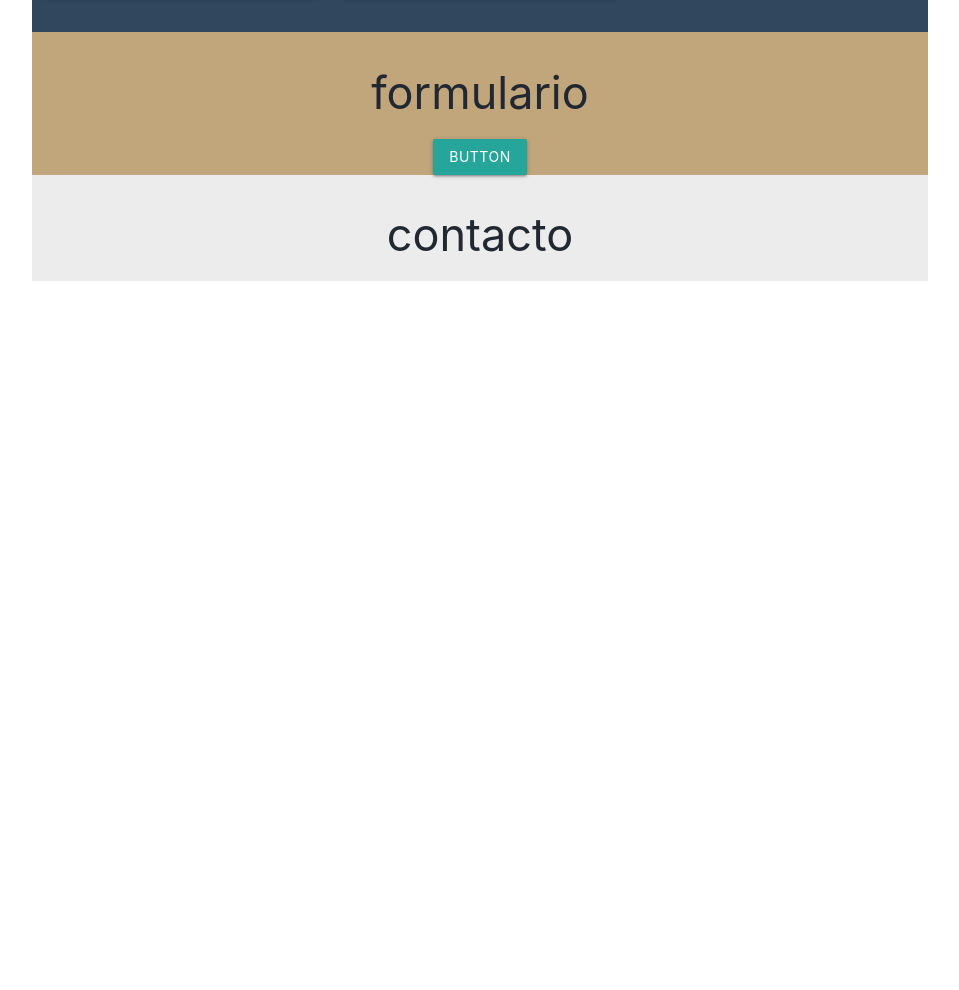
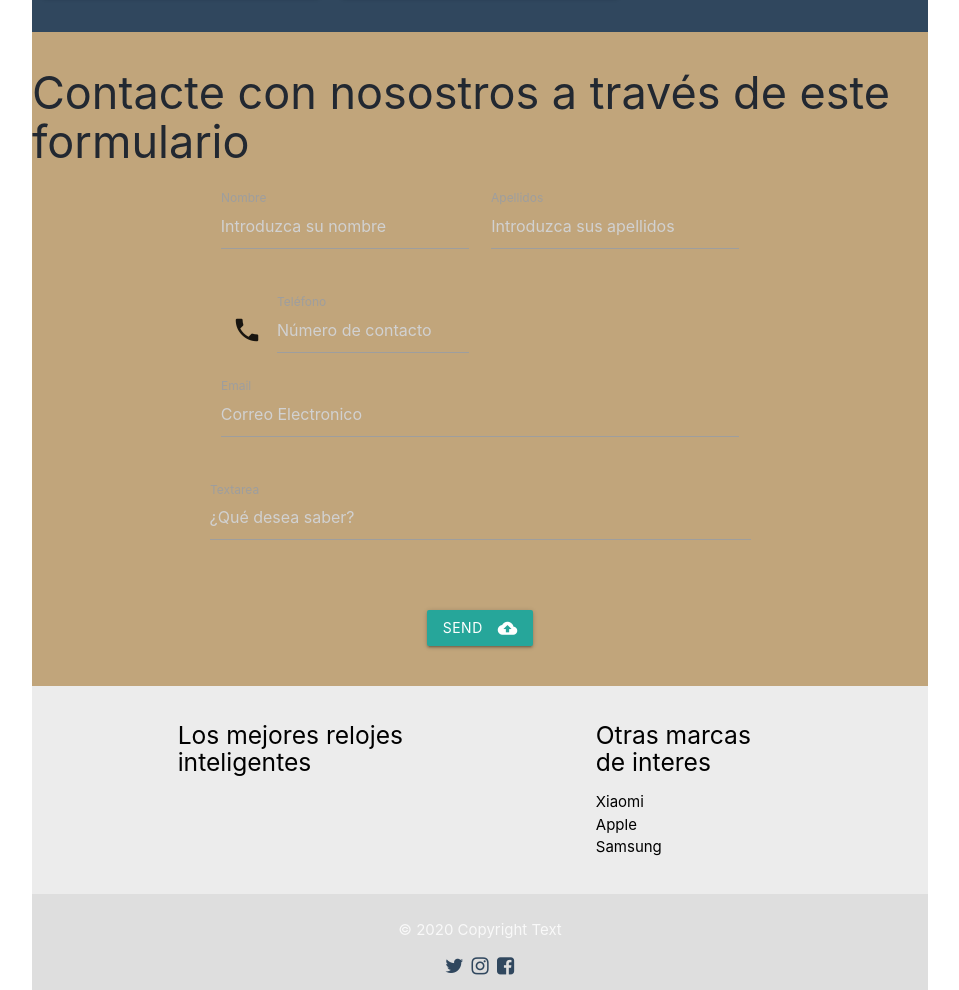
Before and after one commit to alu0100836950/Practica_SASS, a website: page index.html in a window 1280 px wide. Shown: the part 956-1946 px from the top of the page, without its empty margins (160-1119 px from the left). Before the commit the page ends 1237 px from the top, so only its background shows below. Drawn offline with Linux system fonts and the light colour scheme.

Commit message:
Finalizando proyecto a falta de algunos retoques

```diff
--- a/index.html
+++ b/index.html
@@ -6,7 +6,7 @@
 
 
     <link href="https://fonts.googleapis.com/icon?family=Material+Icons" rel="stylesheet">
-
+    <link rel="stylesheet" href="https://cdnjs.cloudflare.com/ajax/libs/font-awesome/4.7.0/css/font-awesome.min.css">
     <link rel="stylesheet" href="./css/main.css">
     <link rel = "stylesheet" href = "./css/materialize.min.css">
 
@@ -125,14 +125,85 @@
             </div>
         </div>
         <div class="subcontainer3 formulario">
-            <h2>formulario</h2>
-            <a class="waves-effect waves-light btn">button</a>
+            <h2>Contacte con nosostros a través de este formulario</h2>
+            <div class="row">
+              <form class="col s12">
+                <div class="row">
+                  <div class="input-field col s6">
+                    <input placeholder="Introduzca su nombre" id="nombre" type="text" class="validate">
+                    <label for="nombre">Nombre</label>
+                  </div>
+                  <div class="input-field col s6">
+                    <input placeholder="Introduzca sus apellidos" id="apellidos" type="text" class="validate">
+                    <label for="apellidos">Apellidos</label>
+                  </div>
+                </div>
+                <div class="input-field col s6">
+                  <i class="material-icons prefix">phone</i>
+                  <input placeholder="Número de contacto" id="icon_telephone" type="tel" class="validate">
+                  <label for="icon_telephone">Teléfono</label>
+                </div>
+
+                <div class="row">
+                  <div class="input-field col s12">
+                    <input placeholder="Correo Electronico" id="email" type="email" class="validate">
+                    <label for="email">Email</label>
+                  </div>
+                </div>
+                <div class="row">
+                  <form class="col s12">
+                    <div class="row">
+                      <div class="input-field col s12">
+                        <textarea placeholder="¿Qué desea saber?"id="textarea1" class="materialize-textarea"></textarea>
+                        <label for="textarea1">Textarea</label>
+                      </div>
+                    </div>
+                  </form>
+                </div>
+                  <div class="row">
+                    <div class="col s12 center">
+                      <a class="waves-effect waves-light btn "><i class="material-icons right">backup</i>Send</a>
+
+                    </div>
+                  </div>
+                </div>
+              </form>
+            </div>
         </div>
-        <div class="subcontainer4 contacto">
-            <h2>contacto</h2>
+        <div class="subcontainer4">
+          <footer class="page-footer">
+              <div class="container">
+                <div class="row">
+                  <div class="col l6 s12">
+                    <h5 class="black-text">Los mejores relojes inteligentes</h5>
+                    <p class="black-text text-lighten-4"></p>
+                  </div>
+                  <div class="col l4 offset-l2 s12">
+                    <h5 class="black-text">Otras marcas de interes</h5>
+                    <ul>
+                      <li><a class="black-text text-lighten-3" href="#!">Xiaomi</a></li>
+                      <li><a class="black-text text-lighten-3" href="#!">Apple</a></li>
+                      <li><a class="black-text text-lighten-3" href="#!">Samsung</a></li>
+
+                    </ul>
+                  </div>
+                </div>
+              </div>
+            <div class="footer-copyright">
+              <div class="container social">
+              <p>© 2020 Copyright Text</p>
+              <div class="icons-social">
+                <a class="grey-text text-lighten-4 right" href="#!"><i class="fa fa-facebook-square fa-fw "></i> </a>
+                <a class="grey-text text-lighten-4 right" href="#!"><i class="fa fa-instagram fa-fw"></i> </a>
+                <a class="grey-text text-lighten-4 right" href="#!"><i class="fa fa-twitter fa-fw"></i></a>
+              </div>
+              </div>
+            </div>
+          </footer>
         </div>
+      </div>
+
     </div>
-
 
 </body>
 </html>
--- a/sass/main.scss
+++ b/sass/main.scss
@@ -52,3 +52,21 @@ h3{
 
     background-color: green;
 }
+
+.page-footer{
+
+    width: 100% !important;
+    background-color: #ececec !important;
+}
+
+.icons-social{
+
+    display: inline;
+    justify-content: center;
+
+}
+
+.fa{
+    font-size: 20px;
+    color:nth($colors, 2);
+}
--- a/sass/mixins.scss
+++ b/sass/mixins.scss
@@ -2,6 +2,7 @@
 
 
 @mixin position_center($position) {
+
     display: flex;
     justify-content: center;
     align-items: center;
```
Also changed, not shown: css/main.css.
